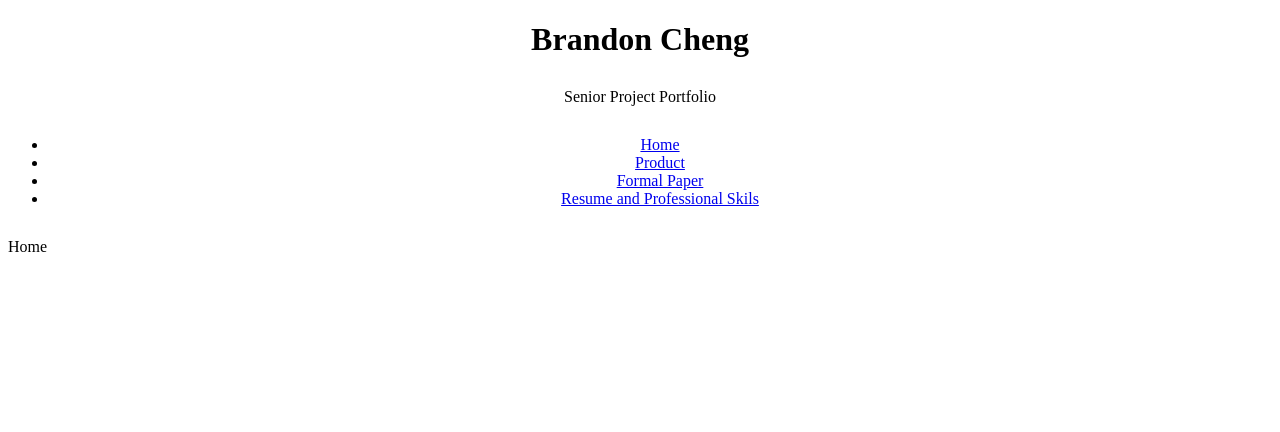
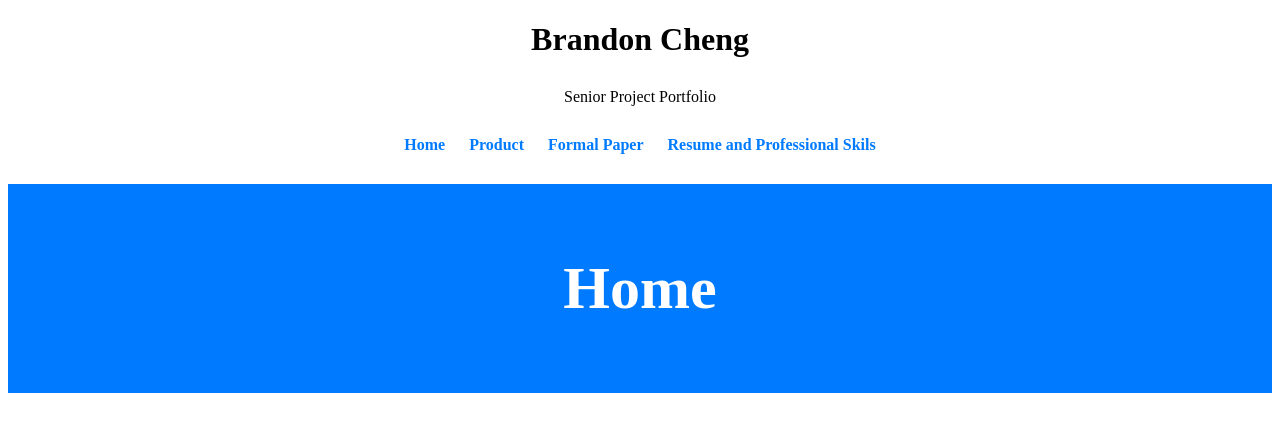
Before and after one commit to isbrandon02/Portfolio, a plain HTML site: page index.html in a window 1280 px wide. Drawn offline with Linux system fonts and the light colour scheme.

Commit message:
Update style.css

```diff
--- a/style.css
+++ b/style.css
@@ -12,22 +12,28 @@ html {
   margin-bottom: 30px;
 }
 
-.inline {
-  display: inline;
+.banner {
+  background-color: #007BFF;
+  padding: 10px;
+  text-align: center;
+  color: white;
+  font-weight: bold;
+  font-size: 60px;
 }
 
-.pagelink {
-  margin-left: 15px;
-  margin-right: 15px;
+nav ul {
+  list-style: none;
+  padding: 0;
 }
 
-#pagedisplay {
-  background-color: blue;
-  height:80px;
+nav li {
+  display: inline;
+  margin-left: 10px;
+  margin-right: 10px;
 }
 
-#pagedisplay > p {
-  color: black;
-  font-size: 40px;
-  padding-top: 15px;
+nav a {
+  text-decoration: none;
+  color: #007BFF;
+  font-weight: bold;
 }
```
